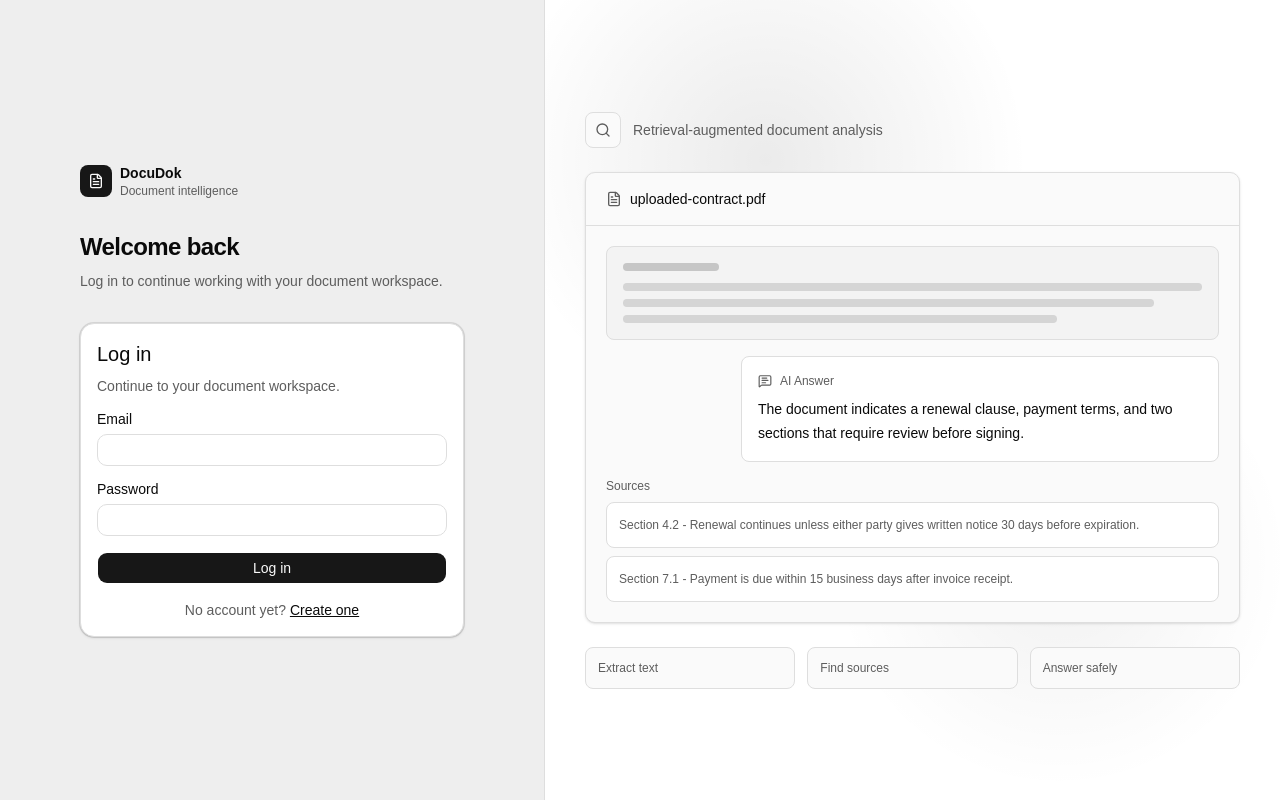
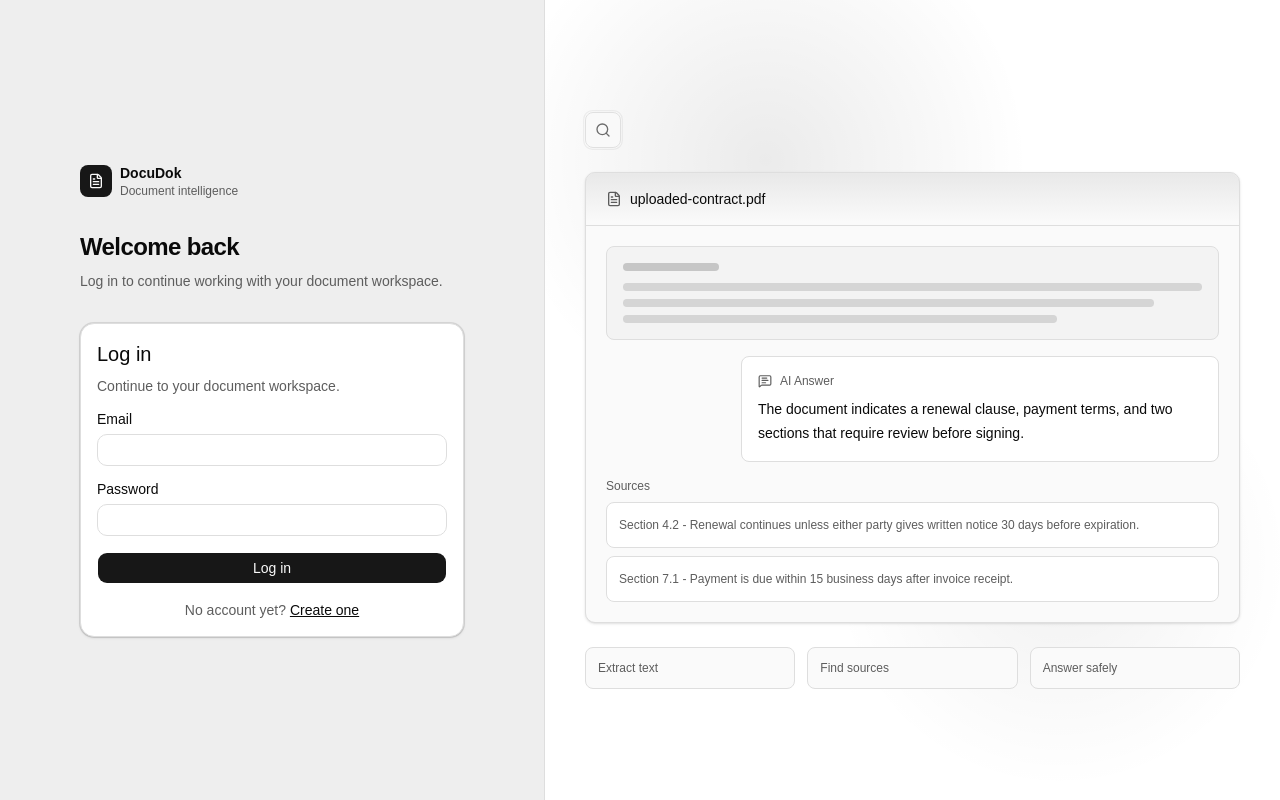
Before and after one commit to russellfrrr/docudok, a React (Vite) app in the folder client/: page /login in a window 1280 px wide. Built offline with nearby package versions, Linux system fonts and the light colour scheme; no server answers.

Commit message:
style: animate auth preview panel

```diff
--- a/client/src/components/layout/AuthLayout.tsx
+++ b/client/src/components/layout/AuthLayout.tsx
@@ -1,6 +1,7 @@
 import type { ReactNode } from 'react';
 import { FileText, MessageSquareText, Search } from 'lucide-react';
 import { AppLogo } from './AppLogo';
+import { motion } from 'motion/react';
 
 interface AuthLayoutProps {
   title: string;
@@ -35,14 +36,47 @@ export const AuthLayout = ({
           <div className="absolute inset-0 bg-[radial-gradient(circle_at_30%_20%,rgba(0,0,0,0.08),transparent_32%),radial-gradient(circle_at_70%_70%,rgba(0,0,0,0.06),transparent_30%)]" />
 
           <div className="relative w-full max-w-2xl">
-            <div className="mb-6 flex items-center gap-3 text-sm text-muted-foreground">
-              <div className="flex size-9 items-center justify-center rounded-md border bg-background">
-                <Search className="size-4" />
-              </div>
-              <span>Retrieval-augmented document analysis</span>
+            <div className="mb-6 flex items-center">
+              <motion.div
+                className="relative flex size-9 items-center justify-center rounded-md border bg-background text-muted-foreground"
+                animate={{
+                  opacity: [0.75, 1, 0.75],
+                }}
+                transition={{
+                  duration: 2.4,
+                  repeat: Infinity,
+                  ease: 'easeInOut',
+                }}
+              >
+                <motion.span
+                  className="absolute inset-0 rounded-md border border-primary/20"
+                  animate={{
+                    scale: [1, 1.28, 1],
+                    opacity: [0, 0.5, 0],
+                  }}
+                  transition={{
+                    duration: 2.4,
+                    repeat: Infinity,
+                    ease: 'easeInOut',
+                  }}
+                />
+                <Search className="relative size-4" />
+              </motion.div>
             </div>
 
-            <div className="rounded-lg border bg-background shadow-sm">
+            <div className="relative overflow-hidden rounded-lg border bg-background shadow-sm">
+              <motion.div
+                className="pointer-events-none absolute inset-x-0 top-0 h-24 bg-gradient-to-b from-transparent via-primary/10 to-transparent"
+                animate={{
+                  y: ['-100%', '430%'],
+                  opacity: [0, 1, 1, 0],
+                }}
+                transition={{
+                  duration: 4.5,
+                  repeat: Infinity,
+                  ease: 'easeInOut',
+                }}
+              />
               <div className="border-b px-5 py-4">
                 <div className="flex items-center gap-2">
                   <FileText className="size-4 text-muted-foreground" />
@@ -62,7 +96,12 @@ export const AuthLayout = ({
                   </div>
                 </div>
 
-                <div className="ml-auto max-w-[78%] rounded-md border bg-card p-4">
+                <motion.div
+                  className="ml-auto max-w-[78%] rounded-md border bg-card p-4"
+                  initial={{ opacity: 0, y: 12 }}
+                  animate={{ opacity: 1, y: 0 }}
+                  transition={{ duration: 0.5, delay: 0.35 }}
+                >
                   <div className="mb-2 flex items-center gap-2 text-xs font-medium text-muted-foreground">
                     <MessageSquareText className="size-3.5" />
                     AI Answer
@@ -71,20 +110,30 @@ export const AuthLayout = ({
                     The document indicates a renewal clause, payment terms, and
                     two sections that require review before signing.
                   </p>
-                </div>
+                </motion.div>
 
                 <div className="grid gap-2">
                   <div className="text-xs font-medium text-muted-foreground">
                     Sources
                   </div>
-                  <div className="rounded-md border bg-card p-3 text-xs leading-5 text-muted-foreground">
+                  <motion.div
+                    className="rounded-md border bg-card p-3 text-xs leading-5 text-muted-foreground"
+                    initial={{ opacity: 0, y: 8 }}
+                    animate={{ opacity: 1, y: 0 }}
+                    transition={{ duration: 0.4, delay: 0.7 }}
+                  >
                     Section 4.2 - Renewal continues unless either party gives
                     written notice 30 days before expiration.
-                  </div>
-                  <div className="rounded-md border bg-card p-3 text-xs leading-5 text-muted-foreground">
+                  </motion.div>
+                  <motion.div
+                    className="rounded-md border bg-card p-3 text-xs leading-5 text-muted-foreground"
+                    initial={{ opacity: 0, y: 8 }}
+                    animate={{ opacity: 1, y: 0 }}
+                    transition={{ duration: 0.4, delay: 0.9 }}
+                  >
                     Section 7.1 - Payment is due within 15 business days after
                     invoice receipt.
-                  </div>
+                  </motion.div>
                 </div>
               </div>
             </div>
```
